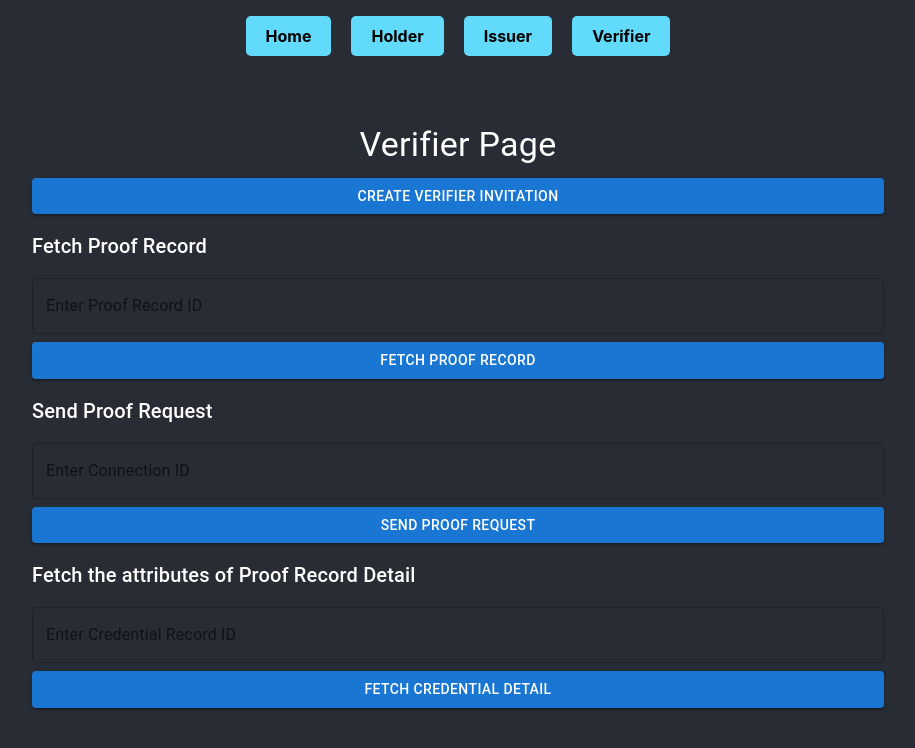
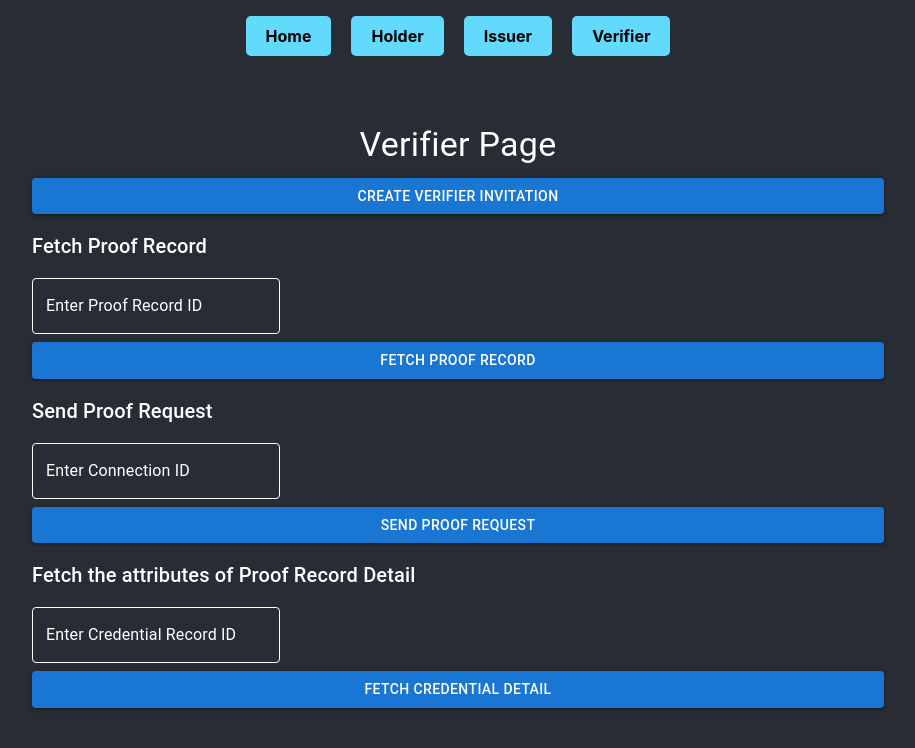
Before and after one commit to RolexSir30/ProjetInde, a React (Create React App) app: page /verifier in a window 1280 px wide. Shown: the top 748 px of the page, without its empty margins (182-1097 px from the left). Built offline with nearby package versions, Linux system fonts and the light colour scheme.

Commit message:
Ajout des bordures blanches

```diff
--- a/src/VerifierPage.js
+++ b/src/VerifierPage.js
@@ -1,13 +1,37 @@
+// VerifierPage.js
+
 import React, { useState } from 'react';
 import {
   Container, Typography, Button, TextField, Box, Grid, Paper
 } from '@mui/material';
+import { styled } from '@mui/material/styles';
 import {
   createOutOfBandInvitation as createVerifierInvitation,
   sendProofRequest,
   fetchProofRecord,
   credentialDetail
 } from './api_verifier';
+
+// Style for the TextField with a white border and label color
+const StyledTextField = styled(TextField)(({ theme }) => ({
+  '& .MuiOutlinedInput-root': {
+    '& fieldset': {
+      borderColor: 'white', // Set border color to white
+    },
+    '&:hover fieldset': {
+      borderColor: 'lightgray', // Change border color on hover
+    },
+    '&.Mui-focused fieldset': {
+      borderColor: 'white', // Set border color when focused
+    },
+  },
+  '& .MuiInputLabel-root': {
+    color: 'white', // Set label color to white
+  },
+  '& .MuiInputLabel-root.Mui-focused': {
+    color: 'white', // Set label color to white when focused
+  },
+}));
 
 const VerifierPage = () => {
   const [verifierInvitation, setVerifierInvitation] = useState(null);
@@ -100,10 +124,15 @@ const VerifierPage = () => {
                   padding: '16px',
                   maxHeight: '300px',
                   overflow: 'auto',
+                  backgroundColor: 'white',
                 }}
               >
-                <Typography variant="h6">Verifier Invitation Created:</Typography>
-                <pre>{JSON.stringify(verifierInvitation, null, 2)}</pre>
+                <Typography variant="h6" style={{ color: 'black' }}>
+                  Verifier Invitation Created:
+                </Typography>
+                <pre style={{ whiteSpace: 'pre-wrap', wordBreak: 'break-all' }}>
+                  {JSON.stringify(verifierInvitation, null, 2)}
+                </pre>
               </Paper>
             </Grid>
           )}
@@ -122,9 +151,10 @@ const VerifierPage = () => {
             </Grid>
           )}
           <Grid item xs={12}>
-            <Typography variant="h6">Fetch Proof Record</Typography>
-            <TextField
-              fullWidth
+            <Typography variant="h6" style={{ color: 'white' }}>
+              Fetch Proof Record
+            </Typography>
+            <StyledTextField
               label="Enter Proof Record ID"
               value={recordId}
               onChange={handleChangeRecordId}
@@ -148,17 +178,23 @@ const VerifierPage = () => {
                   padding: '16px',
                   maxHeight: '300px',
                   overflow: 'auto',
+                  backgroundColor: 'white',
                 }}
               >
-                <Typography variant="h6">Proof Record Details:</Typography>
-                <pre>{JSON.stringify(proofRecord, null, 2)}</pre>
+                <Typography variant="h6" style={{ color: 'black' }}>
+                  Proof Record Details:
+                </Typography>
+                <pre style={{ whiteSpace: 'pre-wrap', wordBreak: 'break-all' }}>
+                  {JSON.stringify(proofRecord, null, 2)}
+                </pre>
               </Paper>
             </Grid>
           )}
           <Grid item xs={12}>
-            <Typography variant="h6">Send Proof Request</Typography>
-            <TextField
-              fullWidth
+            <Typography variant="h6" style={{ color: 'white' }}>
+              Send Proof Request
+            </Typography>
+            <StyledTextField
               label="Enter Connection ID"
               value={connectionId}
               onChange={handleChangeConnectionId}
@@ -175,9 +211,10 @@ const VerifierPage = () => {
             </Button>
           </Grid>
           <Grid item xs={12}>
-            <Typography variant="h6">Fetch the attributes of Proof Record Detail</Typography>
-            <TextField
-              fullWidth
+            <Typography variant="h6" style={{ color: 'white' }}>
+              Fetch the attributes of Proof Record Detail
+            </Typography>
+            <StyledTextField
               label="Enter Credential Record ID"
               value={credentialRecordId}
               onChange={handleChangeCredentialRecordId}
@@ -201,10 +238,15 @@ const VerifierPage = () => {
                   padding: '16px',
                   maxHeight: '300px',
                   overflow: 'auto',
+                  backgroundColor: 'white',
                 }}
               >
-                <Typography variant="h6">Credential Detail:</Typography>
-                <pre>{JSON.stringify(credentialDetailRecord, null, 2)}</pre>
+                <Typography variant="h6" style={{ color: 'black' }}>
+                  Credential Detail:
+                </Typography>
+                <pre style={{ whiteSpace: 'pre-wrap', wordBreak: 'break-all' }}>
+                  {JSON.stringify(credentialDetailRecord, null, 2)}
+                </pre>
               </Paper>
             </Grid>
           )}
```
